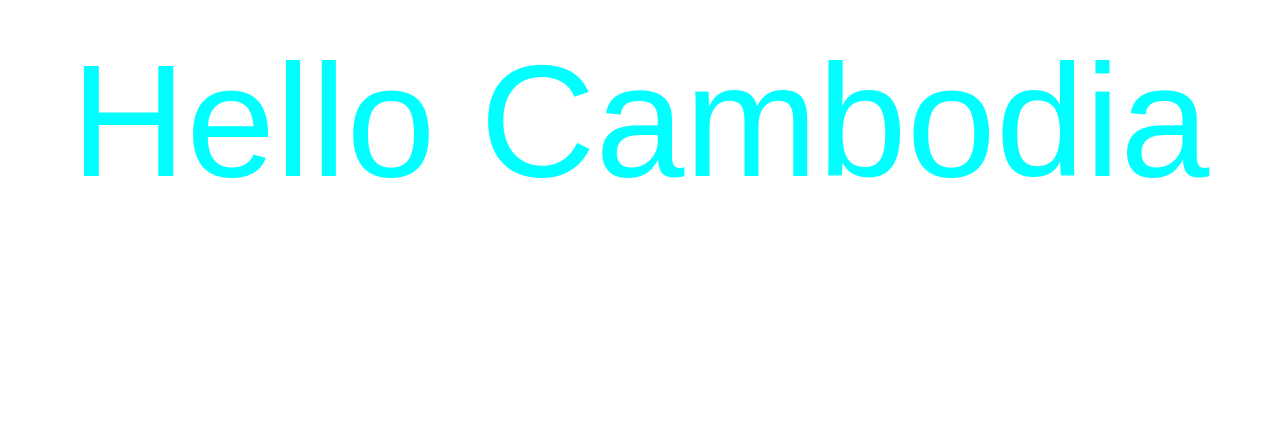
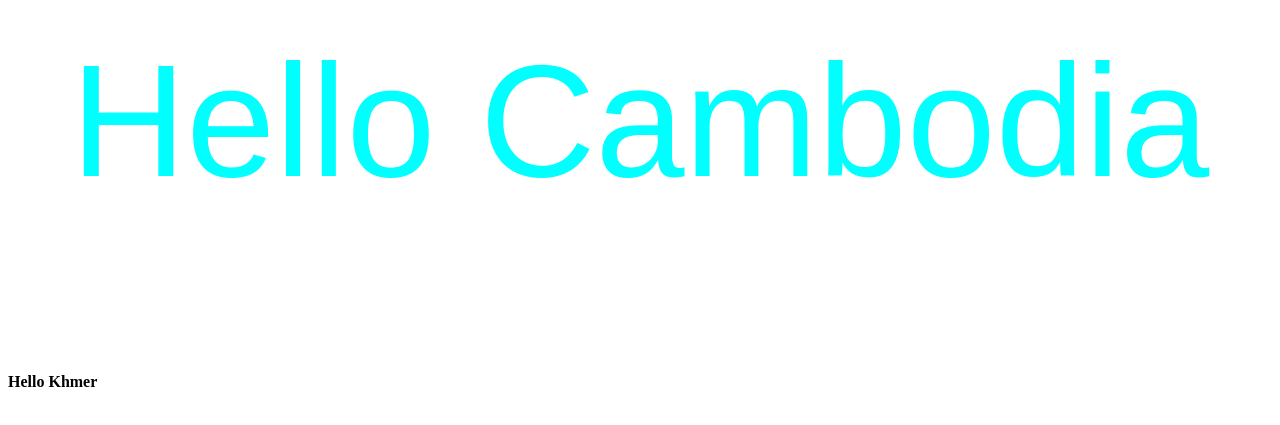
Before and after one commit to raaa123445/test, a plain HTML site: page index.html in a window 1280 px wide. Shown: the part 131-556 px from the top of the page. Drawn offline with Linux system fonts and the light colour scheme.

Commit message:
testung this feature

```diff
--- a/index.html
+++ b/index.html
@@ -18,5 +18,6 @@
 </style>
 <body>
     <p class="demo">Hello Cambodia</p>
+    <b>Hello Khmer</b>
 </body>
 </html>
```
